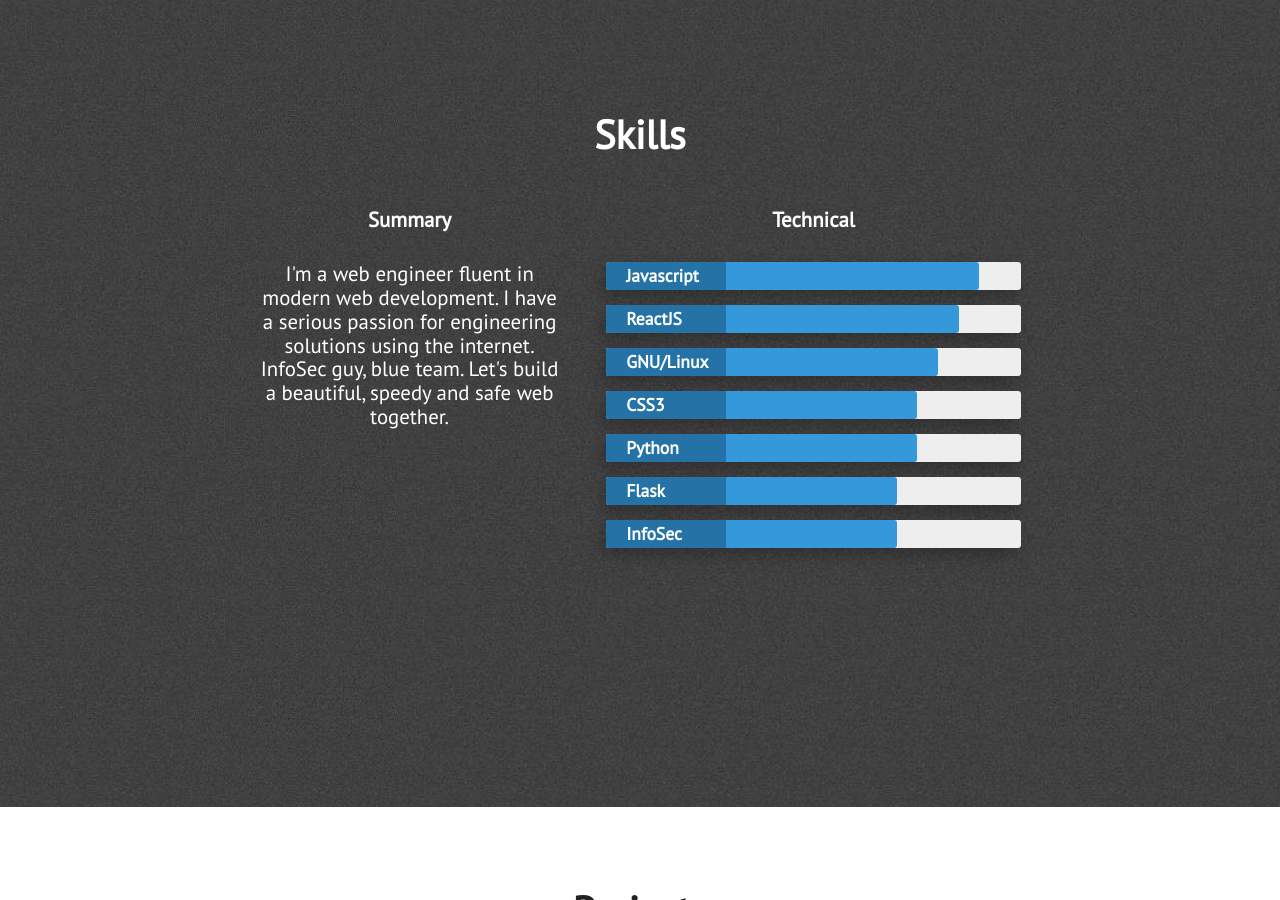
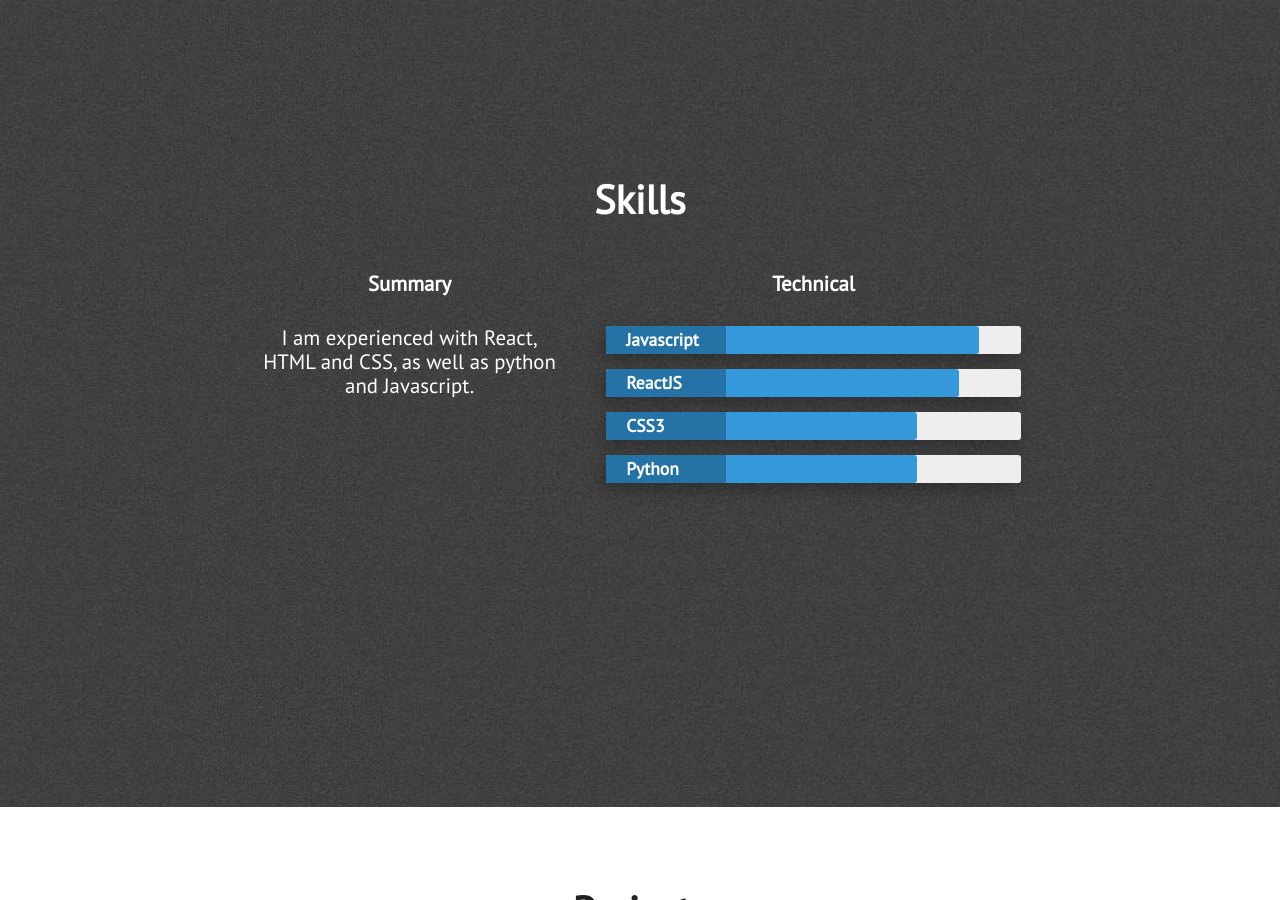
Before and after one commit to minna-amin/minna-amin.github.io, a Jekyll site: the page built from index.html, in a window 1280 px wide and 900 px high, scrolled down 2093 px. Built offline with Jekyll 4.4.1, drawn with Linux system fonts in a browser that asks for light colours; nearby versions of some CDN libraries; some of the changed text lies outside the part shown.

Commit message:
updating skills

```diff
--- a/_includes/extra.html
+++ b/_includes/extra.html
@@ -3,10 +3,10 @@
         <div>
             <div class="section-heading" id="chat-text">Contact</div>
             <p class="paragraph-text justify-text">
-                I'd love to hear from you! I'm open to collaborations, especially on open source projects. Interesting work opportunity? Shoot. Just want to have a coffee and talk about stars, cars or Pokémon? Awesome.
+                I'd love to hear from you!
             </p>
             <p class="paragraph-text justify-text">
-                Please feel free to write to me for anything: <a href="mailto:{{ site.email }}">{{ site.email }}</a> (<a href="https://www.nagekar.com/publickey.abhishek@nagekar.com.asc">PGP Key</a>). It might take me a day to get back, but rest assured, you'll hear from me.
+                Please feel free to write to me for anything: <a href="mailto:{{ site.email }}">{{ site.email }}</a>
             </p>
             <p class="paragraph-text justify-text">
                 My resume is available here: <a href="{{ site.blog_url }}/resume/resume.pdf">PDF</a>, <a href="{{ site.blog_url }}/resume/resume.docx">DOC</a>
@@ -21,6 +21,7 @@
                 <span class="hint--bottom bottom-link" aria-label="Web Blog">
                     <a href="{{ site.blog_url }}"><i class="head-icon fas fa-rss"></i></a>
                 </span>
+
                 <!-- <span class="hint--bottom bottom-link" aria-label="Reddit">
                     <a href="https://www.reddit.com/u/{{ site.reddit_username }}"><i class="head-icon fab fa-reddit"></i></a>
                 </span>
--- a/_includes/skills.html
+++ b/_includes/skills.html
@@ -8,7 +8,7 @@
                 <div class="what-i-do">
                     <h3 class="center-align skills-subsection">Summary</h3>
                     <p class="paragraph-text center-align">
-                        I'm a web engineer fluent in modern web development. I have a serious passion for engineering solutions using the internet. InfoSec guy, blue team. Let's build a beautiful, speedy and safe web together.
+                        I am experienced with React, HTML and CSS, as well as python and Javascript.
                     </p>
                 </div>
                 <div class="technical-skills">
@@ -24,11 +24,6 @@
                             <div class="skillbar-bar" style="background: #3498db;"></div>
                         </div> <!-- End Skill Bar -->
 
-                        <div class="skillbar clearfix " data-percent="80%">
-                            <div class="skillbar-title" style="background: #2980b9;"><span>GNU/Linux</span></div>
-                            <div class="skillbar-bar" style="background: #3498db"></div>
-                        </div> <!-- End Skill Bar -->
-
 
                         <div class="skillbar clearfix " data-percent="75%">
                             <div class="skillbar-title" style="background: #2980b9;"><span>CSS3</span></div>
@@ -40,15 +35,6 @@
                             <div class="skillbar-bar" style="background: #3498db;"></div>
                         </div> <!-- End Skill Bar -->
 
-                        <div class="skillbar clearfix " data-percent="70%">
-                            <div class="skillbar-title" style="background: #2980b9"><span>Flask</span></div>
-                            <div class="skillbar-bar" style="background: #3498db;"></div>
-                        </div> <!-- End Skill Bar -->
-
-                        <div class="skillbar clearfix " data-percent="70%">
-                            <div class="skillbar-title" style="background: #2980b9"><span>InfoSec</span></div>
-                            <div class="skillbar-bar" style="background: #3498db"></div>
-                        </div> <!-- End Skill Bar -->
                     </div>
                 </div>
             </div>
```
